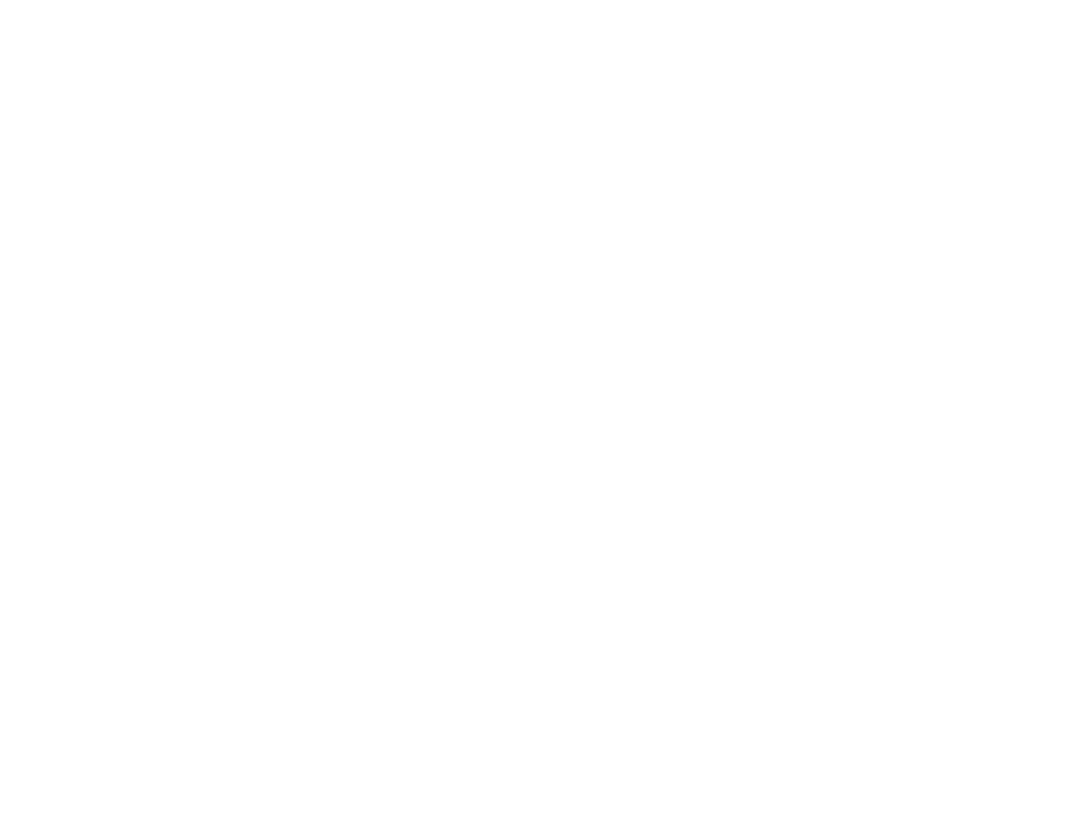
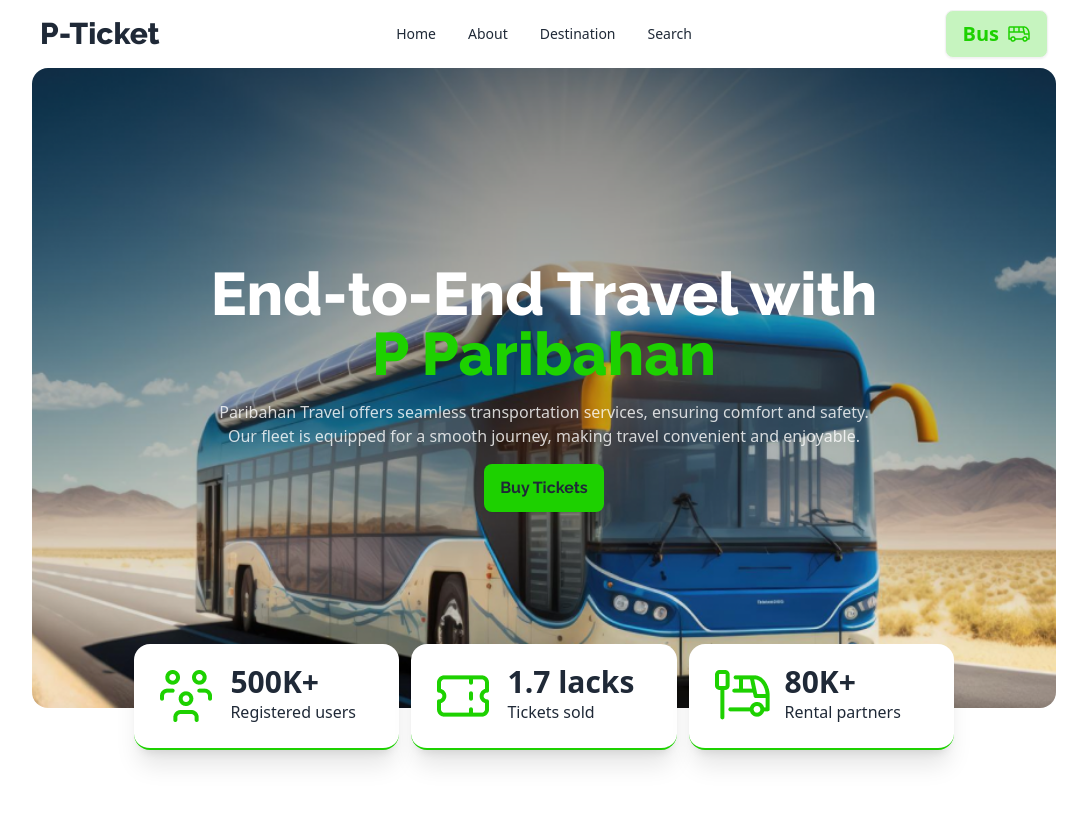
Before and after one commit to Tamim239/smart-ticketing, a plain HTML site: page index.html in a window 1280 px wide. Shown: the whole page, without its empty margins (96-1183 px from the left). Drawn offline with nearby package versions, Linux system fonts and the light colour scheme.

Commit message:
added navbar and banner section

```diff
--- a/index.html
+++ b/index.html
@@ -22,10 +22,101 @@
 </head>
 
 <body>
-    <nav>
+    <nav class="w-4/5 mx-auto">
+        <div>
+            <div class="navbar bg-base-100">
+                <div class="navbar-start">
+                    <div class="dropdown">
+                        <div tabindex="0" role="button" class="btn btn-ghost lg:hidden">
+                            <svg xmlns="http://www.w3.org/2000/svg" class="h-5 w-5" fill="none" viewBox="0 0 24 24"
+                                stroke="currentColor">
+                                <path stroke-linecap="round" stroke-linejoin="round" stroke-width="2"
+                                    d="M4 6h16M4 12h8m-8 6h16" />
+                            </svg>
+                        </div>
+                        <ul tabindex="0"
+                            class="menu menu-sm dropdown-content mt-3 z-[1] p-2 shadow bg-base-100 rounded-box w-52">
+                            <li><a>Item 1</a></li>
+                            <li>
+                                <a>Parent</a>
+                                <ul class="p-2">
+                                    <li><a>Submenu 1</a></li>
+                                    <li><a>Submenu 2</a></li>
+                                </ul>
+                            </li>
+                            <li><a>Item 3</a></li>
+                        </ul>
+                    </div>
+                    <a class="text-3xl font-raleway font-extrabold">P-Ticket</a>
+                </div>
+                <div class="navbar-center hidden lg:flex">
+                    <ul class="menu menu-horizontal px-1">
+                        <li><a>Home</a></li>
+                        <li><a>About</a></li>
+                        <li><a>Destination</a></li>
+                        <li><a>Search</a></li>
+                    </ul>
+                </div>
+                <div class="navbar-end">
+                    <button class="btn bg-[#1cd10040] text-[#1DD100] text-xl font-bold">
+                        Bus
+                        <img src="images/bus-icon.png" alt="">
+                    </button>
+
+                </div>
+            </div>
+        </div>
 
     </nav>
-    <header>
+    <header class="w-4/5 mx-auto">
+        <div
+            class="bg-[url('images/banner.png')] h-[80vh] bg-no-repeat bg-cover bg-bottom rounded-2xl flex justify-center items-center">
+
+            <div class="space-y-4">
+                <h1 class="text-6xl font-raleway font-extrabold text-center text-white">End-to-End Travel with
+                    <br>
+                    <span class="text-[#1DD100]">P Paribahan</span>
+                </h1>
+                <p class="text-white text-center opacity-80">Paribahan Travel offers seamless transportation services,
+                    ensuring comfort and safety. <br> Our fleet is
+                    equipped for a smooth journey, making travel convenient and enjoyable.</p>
+                <div class="flex justify-center">
+                    <button class="btn bg-[#1DD100] border-0 text-base font-raleway font-bold">Buy Tickets</button>
+                </div>
+            </div>
+        </div>
+        <!-- banner down section -->
+        <div class="w-4/5 mx-auto">
+            <div class="flex gap-3 relative bottom-16">
+                <!-- card 1 -->
+                <div class=" card card-side bg-base-100 shadow-xl border-b-2 border-[#1DD100] space-x-3 flex-1 p-5">
+                    <img src="images/people.png" alt="people" />
+                    <div class="">
+                        <h2 class="text-3xl font-bold">500K+</h2>
+                        <p>Registered users</p>
+                    </div>
+                </div>
+                <!-- card 2 -->
+                <div class=" card card-side bg-base-100 shadow-xl border-b-2 border-[#1DD100] space-x-3 flex-1 p-5">
+                    <img src="images/ticket-cupon.png" alt="code" />
+                    <div class="">
+                        <h2 class="text-3xl font-bold">1.7 lacks</h2>
+                        <p>Tickets sold</p>
+                    </div>
+                </div>
+                <!-- card 3 -->
+                <div class=" card card-side bg-base-100 shadow-xl border-b-2 border-[#1DD100] space-x-3 flex-1 p-5">
+                    <img src="images/stoppage.png" alt="stoppage" />
+                    <div class="">
+                        <h2 class="text-3xl font-bold">80K+</h2>
+                        <p>Rental partners</p>
+                    </div>
+                </div>
+
+
+            </div>
+
+        </div>
 
     </header>
     <main>
```
